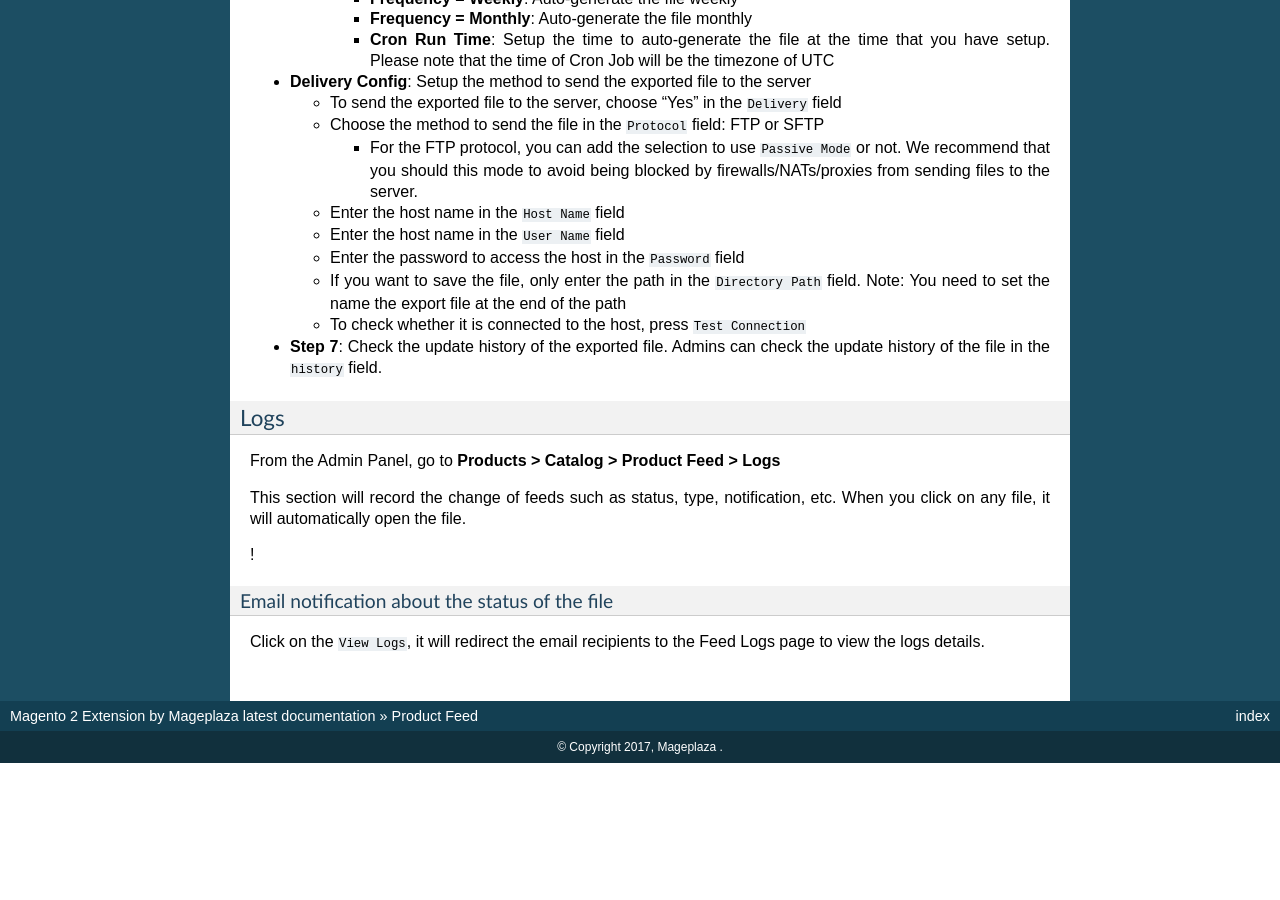
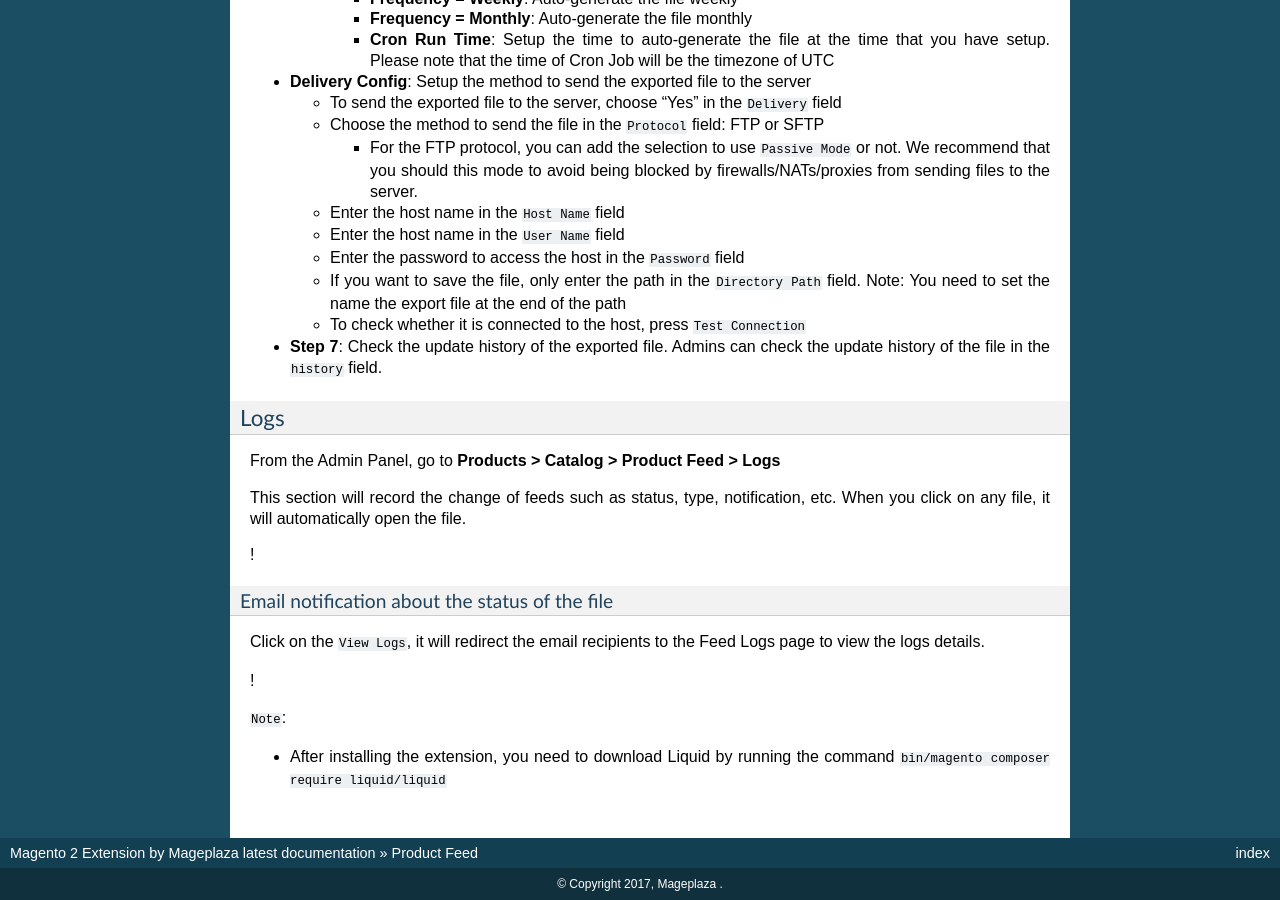
Before and after one commit to magepages/mpdocs, a Sphinx documentation site: the page built from docs/product-feed/index.md, in a window 1280 px wide and 900 px high, scrolled down 2266 px. Built offline with Sphinx 7.4.7, drawn with Linux system fonts in a browser that asks for light colours; pages that are not in the unit, such as notebooks, are missing from menus; before the commit the page ends 3029 px from its top, so only the background shows below that.

Commit message:
Update index.md

```diff
--- a/docs/product-feed/index.md
+++ b/docs/product-feed/index.md
@@ -117,3 +117,8 @@ This section will record the change of feeds such as status, type, notification,
 #### Email notification about the status of the file
 
 Click on the `View Logs`, it will redirect the email recipients to the Feed Logs page to view the logs details.
+
+!
+
+``Note``:
+* After installing the extension, you need to download Liquid by running the command `bin/magento composer require liquid/liquid`
```
